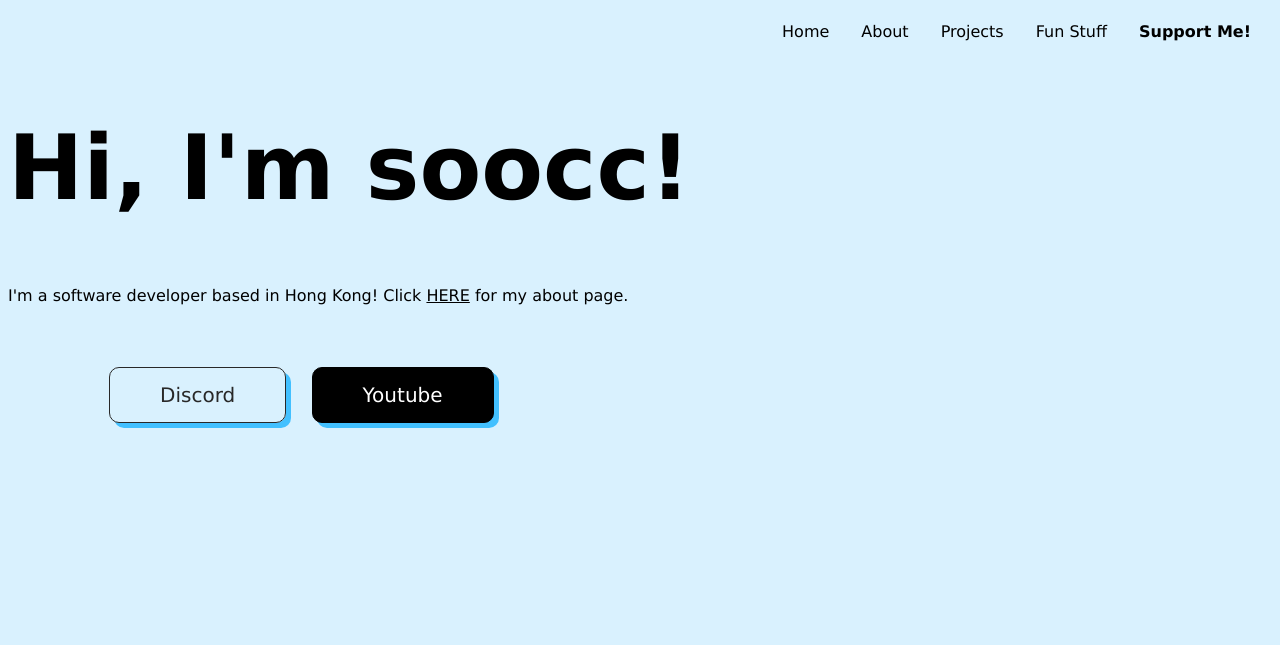
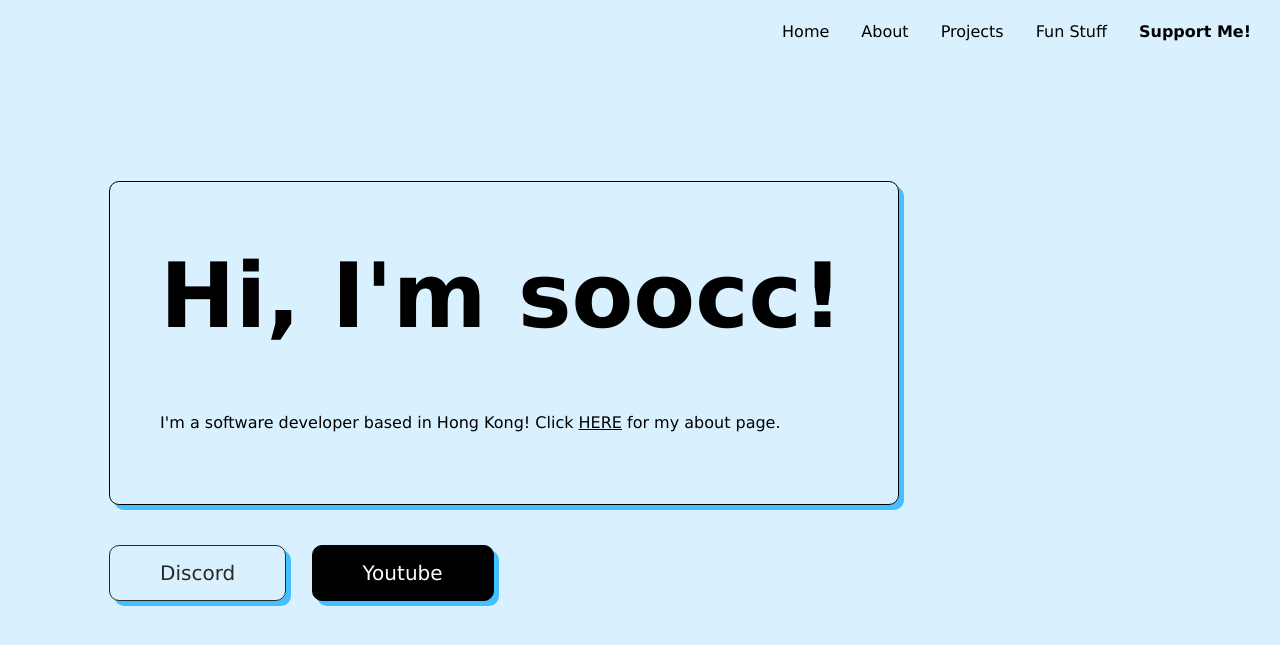
Before and after one commit to soocc/sooccsocks2, a Jekyll site: the page built from index.html, in a window 1280 px wide. Shown: the top 645 px of the page. Built offline with Jekyll 4.4.1, drawn with Linux system fonts in a browser that asks for light colours.

Commit message:
Update index.html

```diff
--- a/index.html
+++ b/index.html
@@ -28,18 +28,20 @@ layout: default
         margin-bottom: 0px;
         border-radius: 10px 10px 10px 10px;
         border-style: solid;
-        border-width: medium;
+        border-width: 1px;
         padding: 0 55px 50px 50px;
         box-shadow: 5px 5px 0px #42c0ff;
       }
     </style>
   </head>
   <body>
-    <h1 class="welcome">Hi, I'm soocc!</h1>
+    <div class="first">
+      <h1 class="welcome">Hi, I'm soocc!</h1>
 
-    <p>
-      I'm a software developer based in Hong Kong! Click <a href="soocc.github.io/about">HERE</a> for my about page.<br>
-    </p>
+      <p>
+        I'm a software developer based in Hong Kong! Click <a href="soocc.github.io/about">HERE</a> for my about page.<br>
+      </p>
+    </div>
 
     <a class="abutton" href="https://discord.gg/72UPzkfxXM">
       Discord
```
